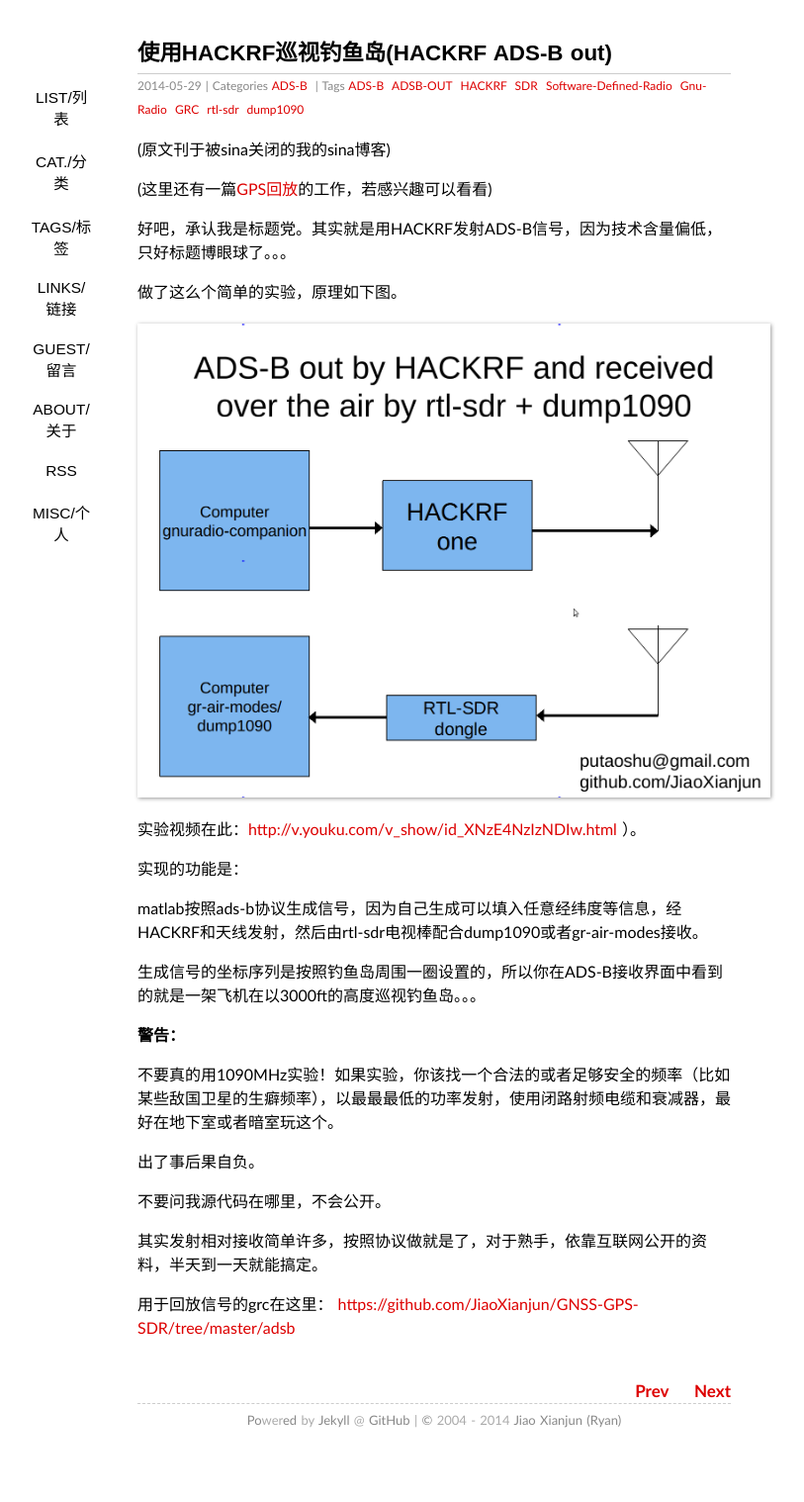
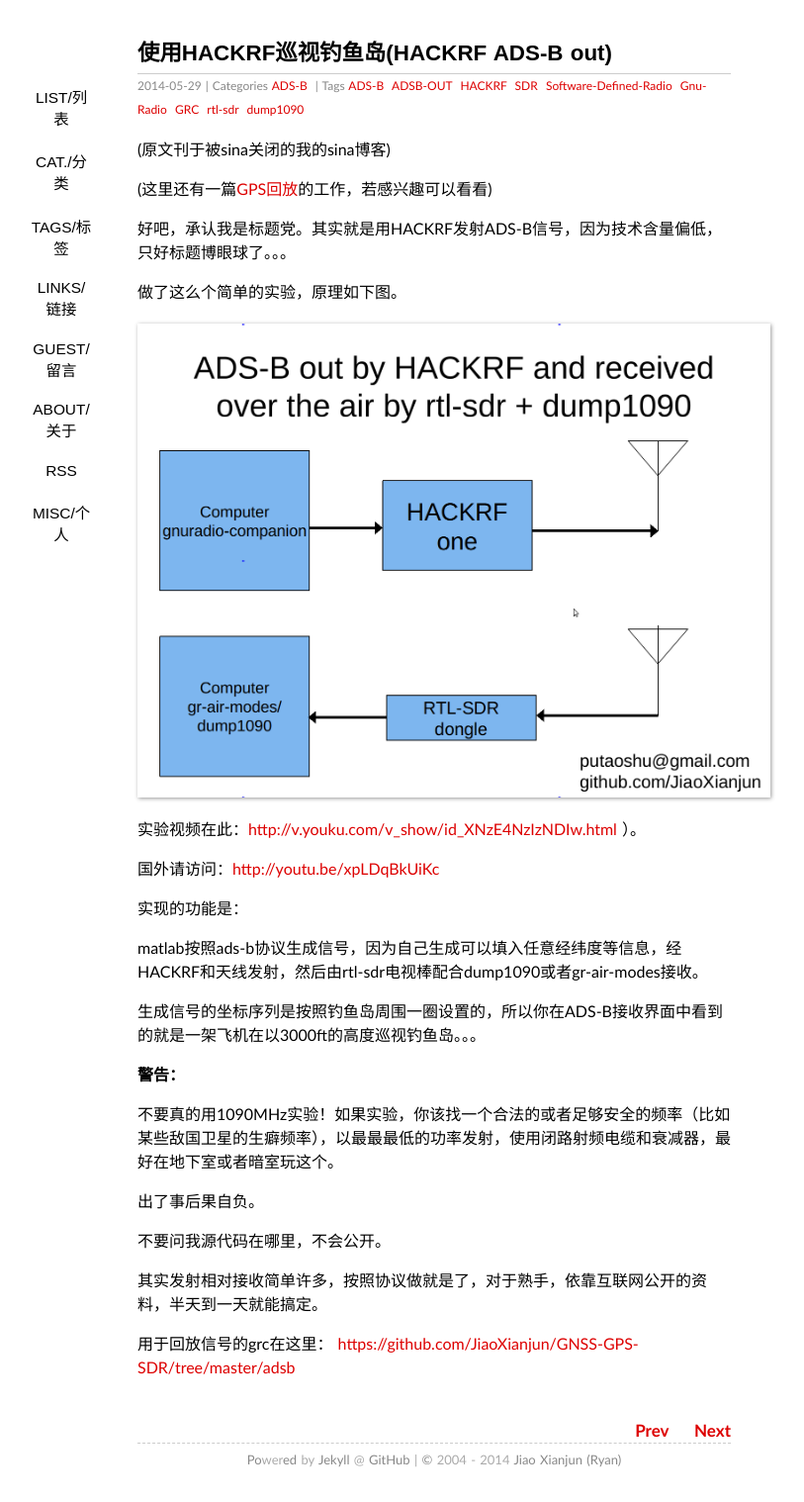
Before and after one commit to sdr-x/sdr-x.github.io, a Jekyll site: the page built from _posts/2014-05-29-使用HACKRF巡视钓鱼岛(HACKRF ADS-B out).md, in a window 1280 px wide. Shown: the whole page at 99% size, without its empty margins (201-1014 px from the left). Built offline with Jekyll 4.4.1, drawn with Linux system fonts in a browser that asks for light colours; some web fonts are replaced; Markdown is read by kramdown in place of the engine named in the settings; comment, search, counter and statistics services are not loaded; before the commit the page ends 1478 px from its top, so only the background shows below that.

Commit message:
Update 2014-05-29-使用HACKRF巡视钓鱼岛(HACKRF ADS-B out).md

```diff
--- a/_posts/2014-05-29-使用HACKRF巡视钓鱼岛(HACKRF ADS-B out).md
+++ b/_posts/2014-05-29-使用HACKRF巡视钓鱼岛(HACKRF ADS-B out).md
@@ -19,6 +19,8 @@ tags:  ADS-B ADSB-OUT HACKRF SDR Software-Defined-Radio Gnu-Radio GRC rtl-sdr du
 
 实验视频在此：[http://v.youku.com/v_show/id_XNzE4NzIzNDIw.html](http://v.youku.com/v_show/id_XNzE4NzIzNDIw.html) ）。
 
+国外请访问：[http://youtu.be/xpLDqBkUiKc](http://youtu.be/xpLDqBkUiKc)
+
 实现的功能是：
 
 matlab按照ads-b协议生成信号，因为自己生成可以填入任意经纬度等信息，经HACKRF和天线发射，然后由rtl-sdr电视棒配合dump1090或者gr-air-modes接收。
```
